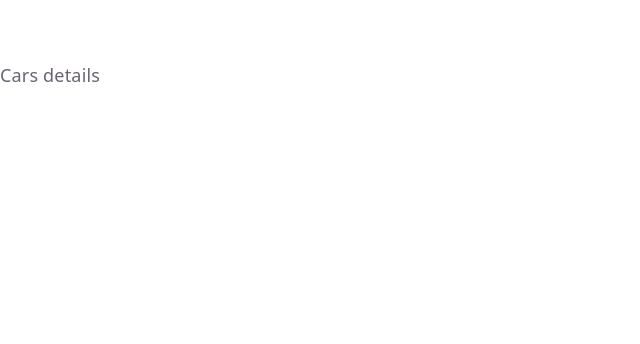
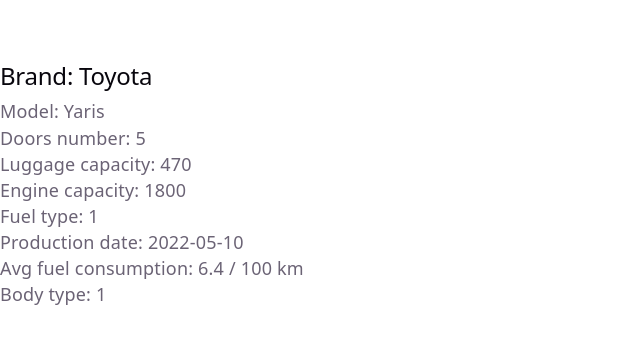
Before and after one commit to KrzysztofKantorski/Cars-Management, a React (Vite) app in the folder Cars_Client_App/: page /cars/1 in a window 1280 px wide. Shown: the top 344 px of the page, without its empty margins (0-640 px from the left). Built offline with nearby package versions, Linux system fonts and the light colour scheme; data requests are answered from the project's data file.

Commit message:
(feat): Car details page

```diff
--- a/Cars_Client_App/src/pages/CarsDetailsPage.tsx
+++ b/Cars_Client_App/src/pages/CarsDetailsPage.tsx
@@ -1,9 +1,106 @@
+import { useEffect, useState } from "react";
+import { Link, useParams } from "react-router";
+import type { Car } from "../models/Car";
+import { getCarById } from "../services/carService";
+
 function CarsDetailsPage() {
-  return (
+
+  //Get id param from route
+  const { id } = useParams();
+
+  const id_string = id.toString();
+
+  //Car state
+  const [car, setCar] = useState<Car | null>(null)
+
+  //Error state
+  const [error, setError] = useState<string | null>(null);
+
+  //loading state
+  const [loading, setLoading] = useState<boolean>(true);
+
+
+  //Get car by id
+  useEffect(()=>{
+    const controller = new AbortController();
+
+    async function loadCar(id: string){
+      try
+      {
+        setLoading(true);
+        setError(null);
+
+        const loadedCar = await getCarById(id, controller.signal);
+
+        //Update state
+        setCar(loadedCar);
+      }
+      catch(error)
+      {
+        //Request has been abroted
+        if(error instanceof DOMException && error.name === "AbortError")
+        {
+         return;
+        }
+        if (error instanceof Error)
+        {
+          setError(error.message);
+        }
+        else
+        {
+          setError("Unexpected error occured.");
+        }
+      }
+      finally{
+        //Check if request was aborted
+        if (!controller.signal.aborted)
+        {
+          setLoading(false);
+        }
+      }
+    }
+
+    //Call load cars function
+    loadCar(id_string)
+
+    //Cleanup
+    return () => {
+      controller.abort();
+    };
+
+
+  }, [])
+
+  if (loading)
+  {
+    return <p>Loading data...</p>;
+  }
+
+  if (error)
+  {
+    return <p className="error">{error}</p>;
+  }
+
+  if (car == null)
+  {
+    return <p>No cars found.</p>;
+  }
+
+
+  return(
     <>
-      <div>Cars details</div>
+      <h2>Brand: {car.brand}</h2>
+      <p>Model: {car.model}</p>
+      <p>Doors number: {car.doorsNumber}</p>
+      <p>Luggage capacity: {car.luggageCapacity}</p>
+      <p>Engine capacity: {car.engineCapacity}</p>
+      <p>Fuel type: {car.fuelType}</p>
+      <p>Production date: {car.productionDate}</p>
+      <p>Avg fuel consumption: {car.averageFuelConsumption} / 100 km</p>
+      <p>Body type: {car.bodyType}</p>
     </>
   )
 }
 
+
 export default CarsDetailsPage
```
